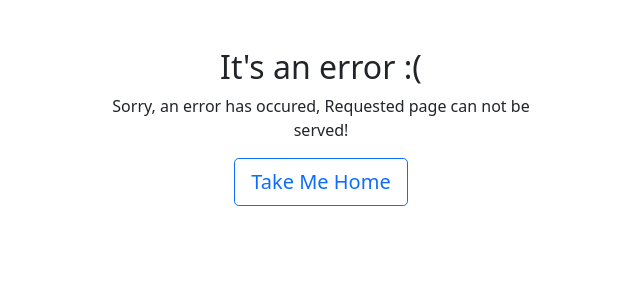
After one commit to grishasergii/closestwins-app, a Flask app: template closestwins/templates/internal_server_error.html in a window 1280 px wide. The commit adds this page. Shown: the top 300 px of the page, without its empty margins (319-959 px from the left). Run offline with Flask 2, Linux system fonts and the light colour scheme; the template is opened without the code that fills it, so the values that code supplies are empty.

Commit message:
added custom error page and manage ans disabled submit answer button until an answer is provided

```diff
--- a/closestwins/templates/answer.html
+++ b/closestwins/templates/answer.html
@@ -1,4 +1,4 @@
-{% extends "base.html" %}
+{% extends "base_question_answer.html" %}
 {% block content %}
 			<div class="card text-center m-3">
 				<div class="card-body">
--- a/closestwins/templates/base.html
+++ b/closestwins/templates/base.html
@@ -1,56 +1,15 @@
 <html>
 <head>
 	<meta name="viewport" content="initial-scale=1.0, width=device-width" />
-	<script src="https://js.api.here.com/v3/3.1/mapsjs-core.js"type="text/javascript" charset="utf-8"></script>
-	<script src="https://js.api.here.com/v3/3.1/mapsjs-service.js"type="text/javascript" charset="utf-8"></script>
-	<script src="https://js.api.here.com/v3/3.1/mapsjs-mapevents.js" type="text/javascript" charset="utf-8"></script>
-	<script src="https://js.api.here.com/v3/3.1/mapsjs-ui.js" type="text/javascript" charset="utf-8"></script>
 	<link href="https://cdn.jsdelivr.net/npm/bootstrap@5.1.3/dist/css/bootstrap.min.css" rel="stylesheet" integrity="sha384-1BmE4kWBq78iYhFldvKuhfTAU6auU8tT94WrHftjDbrCEXSU1oBoqyl2QvZ6jIW3" crossorigin="anonymous">
-	<link rel="stylesheet" type="text/css"href="https://js.api.here.com/v3/3.1/mapsjs-ui.css" />
+    {% block head %}
+    {% endblock  %}
 </head>
 
 <body style='margin: 0'>
 
-<div class="container-fluid g-0" style="height: 100%">
-	<div class="row g-0" style="height: 100%">
-		<div class="col-3 bg-light">
-                        <div class="card bg-secondary text-white m-3">
-                                <div class="card-body">
-                                        <h3 class="card-title">Closest Wins &#11088; &#127919;</h3>
-                                </div>
-                        </div>
-			{% block content %}
-			{% endblock  %}
-		</div>
-		<div class="col-9"><div id="mapContainer"></div></div>
-	</div>
-</div>
+{% block body %}
+{% endblock  %}
 
-<script>
-      // Initialize the platform object:
-      var platform = new H.service.Platform({
-        'apikey': '{{ MAP_API_KEY }}'
-      });
-
-
-	// Obtain the default map types from the platform object
-      var maptypes = platform.createDefaultLayers();
-
-      // Instantiate (and display) a map object:
-      var map = new H.Map(
-        document.getElementById('mapContainer'),
-        maptypes.raster.normal.xbase);
-
-	// add a resize listener to make sure that the map occupies the whole container
-	window.addEventListener('resize', () => map.getViewPort().resize());
-
-	var mapEvents = new H.mapevents.MapEvents(map);
-	var behavior = new H.mapevents.Behavior(mapEvents);
-
-	var ui = H.ui.UI.createDefault(map, maptypes);
-
-	{% block map_script %}
-	{% endblock %}
-</script>
 </body>
 </html>
--- /dev/null
+++ b/closestwins/templates/internal_server_error.html
@@ -0,0 +1,21 @@
+{% extends "base.html" %}
+{% block body %}
+<div class="container">
+    <div class="row justify-content-center">
+        <div class="col-5 m-5">
+            <div class="error-template text-center">
+                <h2>
+                    It's an error :(
+                </h2>
+                <p>
+                    Sorry, an error has occured, Requested page can not be served!
+                </p>
+
+                <a href="/" class="btn btn-outline-primary btn-lg">
+                    Take Me Home
+                </a>
+            </div>
+        </div>
+    </div>
+</div>
+{% endblock %}
--- a/closestwins/templates/question.html
+++ b/closestwins/templates/question.html
@@ -1,4 +1,4 @@
-{% extends "base.html" %}
+{% extends "base_question_answer.html" %}
 {% block content %}
 	<div class="card text-center m-3">
 		<div class="card-body">
@@ -6,7 +6,7 @@
 			<h1 class="card-text mb-4">{{ city_name }}</h1>
 			<div class="btn-group-vertical">
 				<form action="{{ url_for('answer_page') }}" name="answer_form" method="post">
-		                                <button type="submit" name="answer" class="btn btn-primary">Submit answer</button>
+						<button type="submit" name="answer" class="btn btn-primary" id="submit_button" disabled="true">Submit answer</button>
 				</form>
 				<a href="{{ url_for('question_page') }}" class="btn btn-secondary" role="button">Skip question</a>
 			</div>
@@ -22,12 +22,12 @@
 	// Add event listener:
 	map.addEventListener('tap', function(evt) {
 		var coord = map.screenToGeo(evt.currentPointer.viewportX, evt.currentPointer.viewportY);
-    		console.log('Clicked at ' + Math.abs(coord.lat.toFixed(4)) + ((coord.lat > 0) ? 'N' : 'S') + ' ' + Math.abs(coord.lng.toFixed(4)) + ((coord.lng > 0) ? 'E' : 'W'));
   		if (!(marker_answer == null)																																																																										) {
 			map.removeObject(marker_answer);
 		}
 		marker_answer = new H.map.Marker({lat: coord.lat, lng: coord.lng});
 		document.answer_form.answer.value = JSON.stringify({ lat: coord.lat, lng: coord.lng, question_id: '{{ question_id }}', city_name: '{{ city_name }}' });
 		map.addObject(marker_answer);
+		document.getElementById("submit_button").disabled = false;
 	});
 {% endblock %}
```
Also changed, not shown: closestwins/__init__.py (+12 -2 lines), closestwins/templates/base_question_answer.html (added, +55 -0 lines). Lines whose indentation alone changed are shown as unchanged.
